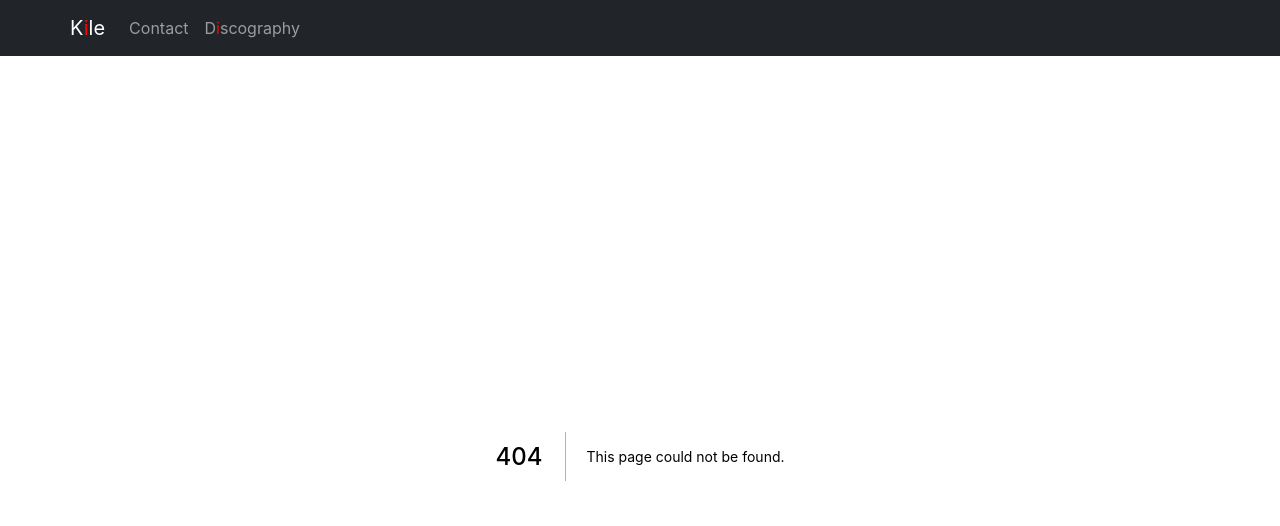
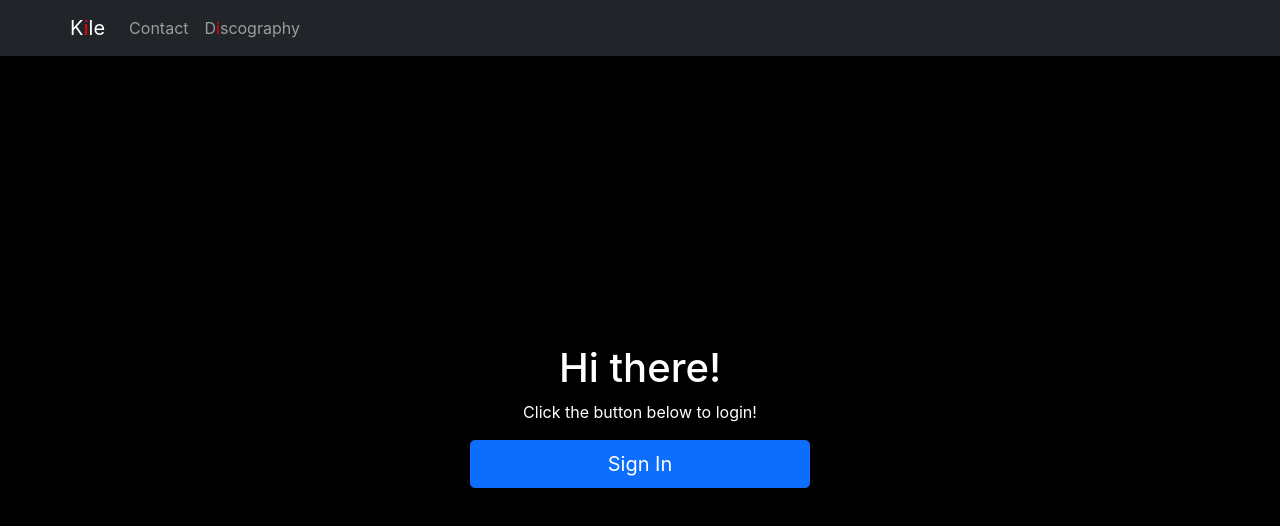
Before and after one commit to brantleyrecs/tkodell, a Next.js app: page /signin in a window 1280 px wide. Before the commit this address had no page. Shown: the top 526 px of the page. Built offline with nearby package versions, Linux system fonts and the light colour scheme.

Commit message:
created signin page

```diff
--- /dev/null
+++ b/pages/signin.js
@@ -0,0 +1,6 @@
+import React from 'react';
+import Signin from '../components/Signin';
+
+export default function SignIn() {
+  return <Signin />;
+}
```
